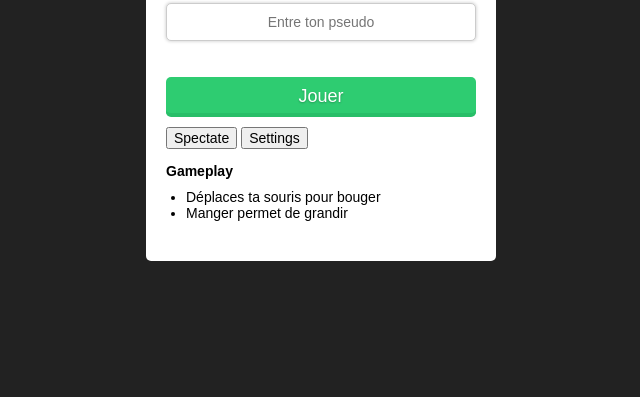
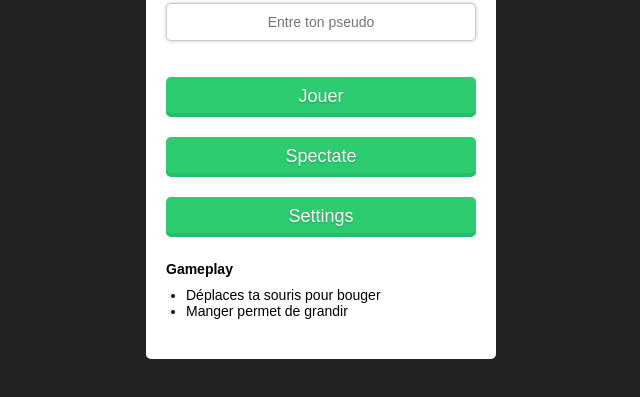
Before and after one commit to G-Hugo/agaball2, a website built with webpack: page src/client/index.html in a window 1280 px wide. Shown: the part 193-590 px from the top of the page, without its empty margins (319-959 px from the left). Built offline with nearby package versions, Linux system fonts and the light colour scheme.

Commit message:
Add files via upload

```diff
--- a/src/client/index.html
+++ b/src/client/index.html
@@ -28,8 +28,8 @@
             <b class="input-error">Pseudo en alphanumérique!</b>
             <br />
             <a onclick="document.getElementById('spawn_cell').play();"><button id="startButton">Jouer</button></a>
-            <button id="spectateButtons">Spectate</button>
-            <button id="settingsButtons">Settings</button>
+            <button id="spectateButton">Spectate</button>
+            <button id="settingsButton">Settings</button>
             <br />
             <div id="settings">
                 <h3>Settings</h3>
```
